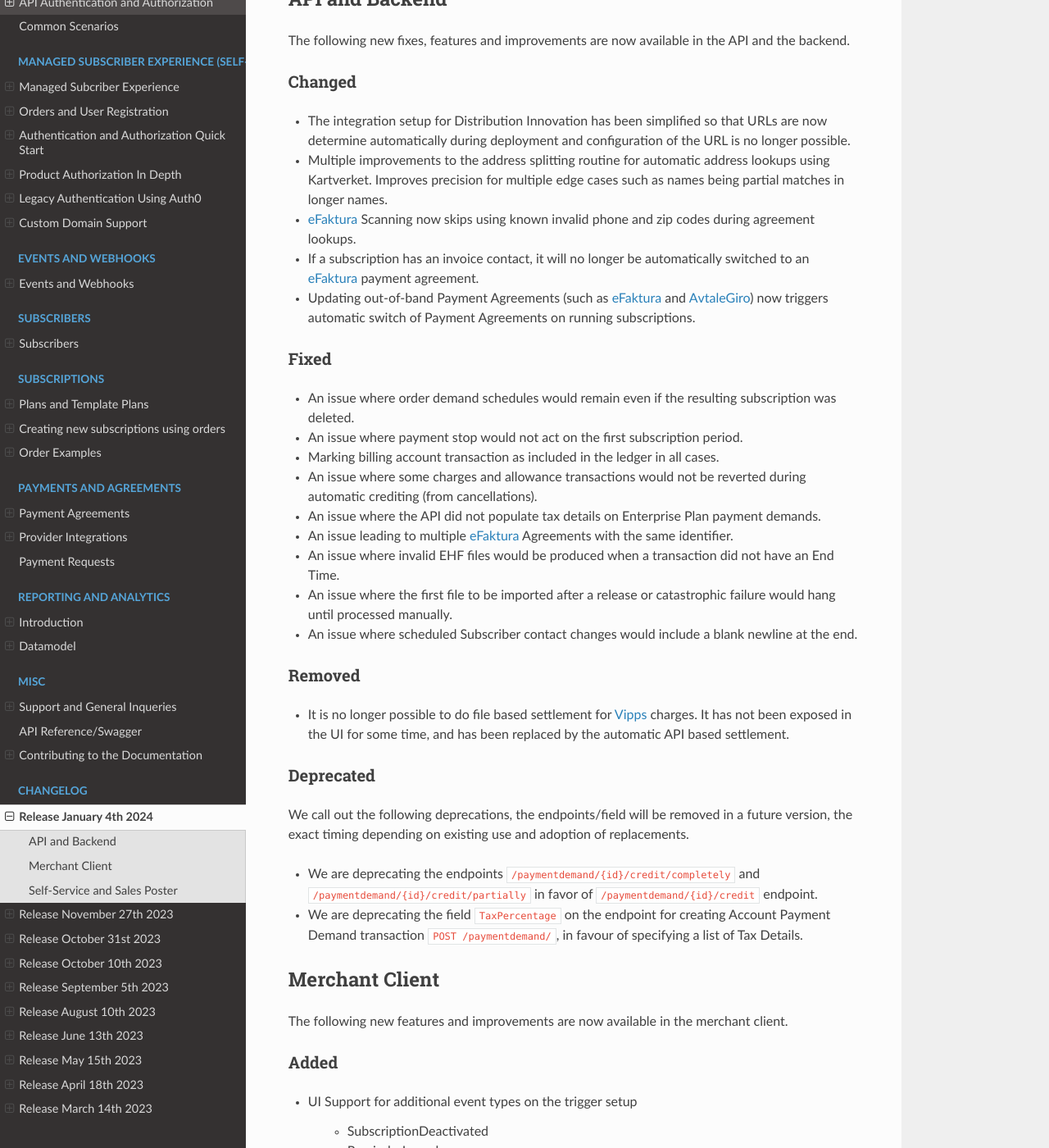
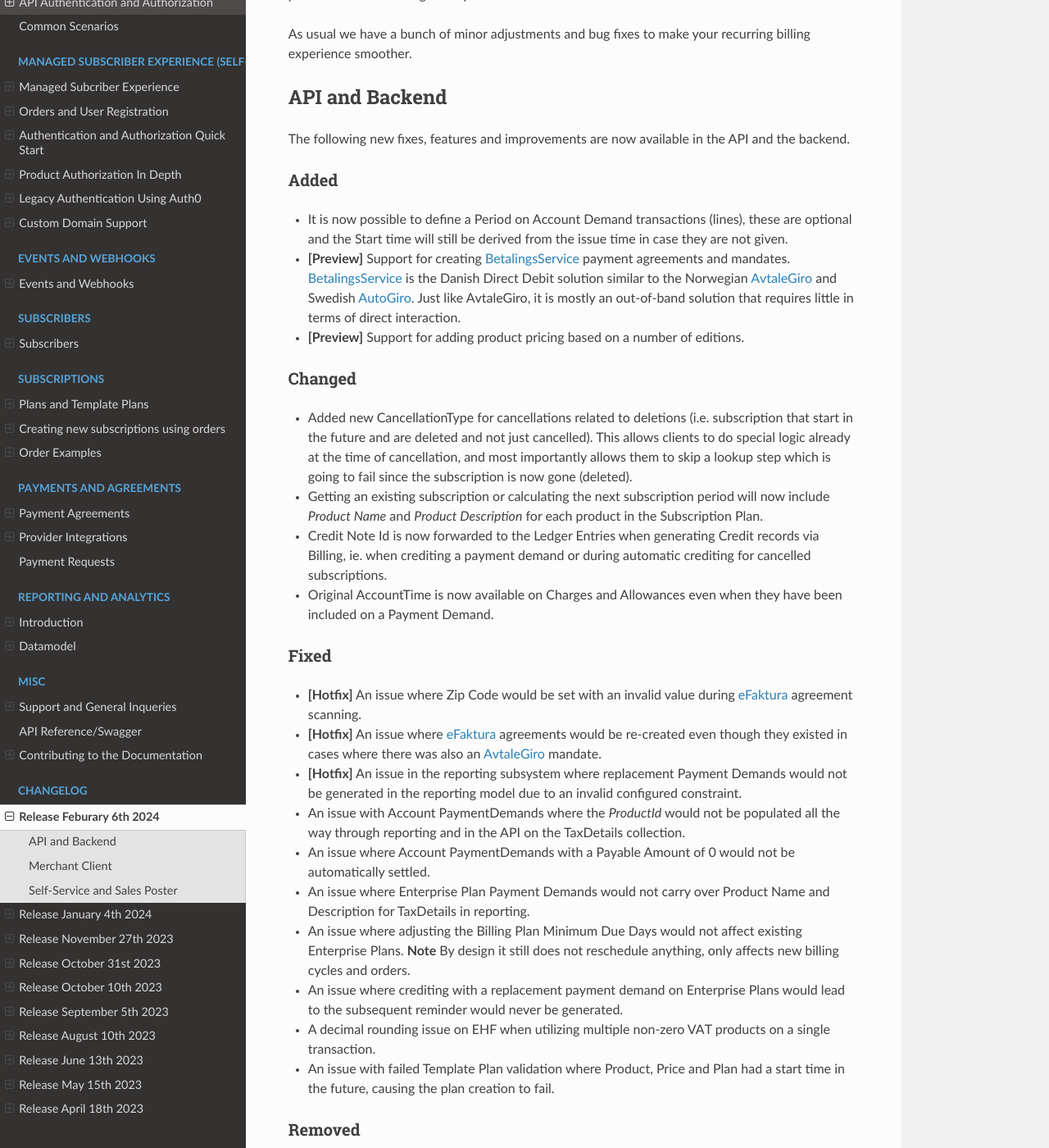
Before and after one commit to infosoftas/info-subscription-doc, a Sphinx documentation site: the page built from source/changelog/changelog.rst, in a window 1280 px wide and 1400 px high, scrolled down 298 px. Shown: the whole window at 82% size. Built offline with Sphinx 7.4.7 and the Read the Docs theme 2.0.0, drawn with Linux system fonts in a browser that asks for light colours; formulas are drawn with MathJax 3; some of the changed text lies outside the part shown.

Commit message:
Changelog for Release 121 (#82)
* Added betalingsservice as a replacement token

* Added initial 121 release notes

```diff
--- a/source/changelog/changelog.rst
+++ b/source/changelog/changelog.rst
@@ -1,3 +1,4 @@
+.. include:: r121.inc
 .. include:: r120.inc
 .. include:: r119.inc
 .. include:: r118.inc
@@ -7,4 +8,3 @@
 .. include:: r114.inc
 .. include:: r113.inc
 .. include:: r112.inc
-.. include:: r111.inc
--- /dev/null
+++ b/source/changelog/r121.inc
@@ -0,0 +1,94 @@
+.. _changelog-r121:
+
+**************************
+Release Feburary 6th 2024
+**************************
+
+We are back with another release.
+
+This time around we have started work on a new setup for billing based on Editions or Issues, or more specifically based on a set of dates in a calendar.
+Underneath the covers it is still mainly based on time.
+The feature is not complete, but the changelog will start to reflect that we are introducing parts for this new billing concept.
+
+As usual we have a bunch of minor adjustments and bug fixes to make your recurring billing experience smoother.
+
+API and Backend
+===============
+The following new fixes, features and improvements are now available in the API and the backend.
+
+Added
+-----
+
+* It is now possible to define a Period on Account Demand transactions (lines), these are optional and the Start time will still be derived from the issue time in case they are not given.
+* **[Preview]** Support for creating |BetalingsService| payment agreements and mandates.
+  |BetalingsService| is the Danish Direct Debit solution similar to the Norwegian |AvtaleGiro| and Swedish |AutoGiro|.
+  Just like AvtaleGiro, it is mostly an out-of-band solution that requires little in terms of direct interaction.
+* **[Preview]** Support for adding product pricing based on a number of editions.
+
+Changed
+-------
+
+* Added new CancellationType for cancellations related to deletions (i.e. subscription that start in the future and are deleted and not just cancelled).
+  This allows clients to do special logic already at the time of cancellation, and most importantly allows them to skip a lookup step which is going to fail since the subscription is now gone (deleted).
+* Getting an existing subscription or calculating the next subscription period will now include `Product Name` and `Product Description` for each product in the Subscription Plan.
+* Credit Note Id is now forwarded to the Ledger Entries when generating Credit records via Billing, ie. when crediting a payment demand or during automatic crediting for cancelled subscriptions.
+* Original AccountTime is now available on Charges and Allowances even when they have been included on a Payment Demand.
+
+Fixed
+-----
+
+* **[Hotfix]** An issue where Zip Code would be set with an invalid value during |eFaktura| agreement scanning.
+* **[Hotfix]** An issue where |eFaktura| agreements would be re-created even though they existed in cases where there was also an |AvtaleGiro| mandate.
+* **[Hotfix]** An issue in the reporting subsystem where replacement Payment Demands would not be generated in the reporting model due to an invalid configured constraint.
+* An issue with Account PaymentDemands where the `ProductId` would not be populated all the way through reporting and in the API on the TaxDetails collection.
+* An issue where Account PaymentDemands with a Payable Amount of 0 would not be automatically settled.
+* An issue where Enterprise Plan Payment Demands would not carry over Product Name and Description for TaxDetails in reporting.
+* An issue where adjusting the Billing Plan Minimum Due Days would not affect existing Enterprise Plans. **Note** By design it still does not reschedule anything, only affects new billing cycles and orders.
+* An issue where crediting with a replacement payment demand on Enterprise Plans would lead to the subsequent reminder would never be generated.
+* A decimal rounding issue on EHF when utilizing multiple non-zero VAT products on a single transaction.
+* An issue with failed Template Plan validation where Product, Price and Plan had a start time in the future, causing the plan creation to fail.
+
+Removed
+-------
+
+* Invalid Calendar endpoints that were not in use.
+
+Deprecated
+----------
+We call out the following deprecations, the endpoints/field will be removed in a future version, the exact timing depending on existing use and adoption of replacements.
+
+* We are deprecating the endpoints ``/paymentdemand/{id}/credit/completely`` and ``/paymentdemand/{id}/credit/partially`` in favor of ``/paymentdemand/{id}/credit`` endpoint.
+* We are deprecating the field ``TaxPercentage`` on the endpoint for creating Account Payment Demand transaction ``POST /paymentdemand/``, in favour of specifying a list of Tax Details.
+
+Merchant Client
+===============
+The following new features and improvements are now available in the merchant client.
+
+Added
+-----
+
+* **[Preview]** New dashboard/overview visuals to replace the current numbers based overview.
+* Organizations can now be configured with Identifications such as Organization Number and other external unique Ids. This was previously removed, but has now been brought back in an updated version.
+
+Changed
+-------
+
+* HPR Number can now be configured on a Tenant by Tenant basis, and its toggled off by default.
+* Removed Distribution Innovation Endpoint references since they are now determined by the backend.
+* Scheduled Plan changes are not shown on cancelled subscriptions, as they are never going to take effect.
+
+Fixed
+-----
+
+* An issue where Email Domain users would be listed with the previous period for Subscription Plan access instead of the current period.
+* An issue where the Payment Import log would display the Amount for parsed transactions in the processed transactions Amount. Leading to some confusion on OCR files with multiple assignments.
+* An issue where displaying an old invoice with a deleted Invoice Contact would lead to an error message.
+
+Self-Service and Sales Poster
+=============================
+The following new features and improvements are now available in the self-service client
+
+Changed
+-------
+
+* **[Hotfix]** Salesposter order process URLs are now significantly shorter.
--- a/source/conf.py
+++ b/source/conf.py
@@ -20,7 +20,7 @@
 # -- Project information -----------------------------------------------------
 
 project = 'INFO-Subscription'
-copyright = '2021, Infosoft AS'
+copyright = 'Infosoft AS'
 author = 'Infosoft AS'
 
 # The short X.Y version
@@ -219,6 +219,7 @@ rst_prolog = """
 .. |SwedbankPay| replace:: `Swedbank Pay <https://www.swedbankpay.com/>`__
 .. |eFaktura| replace:: `eFaktura <https://www.efaktura.no/>`__
 .. |AvtaleGiro| replace:: `AvtaleGiro <https://www.avtalegiro.no/>`__
+.. |BetalingsService| replace:: `BetalingsService <https://www.betalingsservice.dk/erhverv/>`__
 .. |Vipps| replace:: `Vipps <https://www.vipps.no/>`__
 .. |VippsRecurring| replace:: `Vipps Recurring <https://www.vipps.no/>`__
 .. |AutoGiro| replace:: `AutoGiro <https://www.autogiro.se/>`__
```
